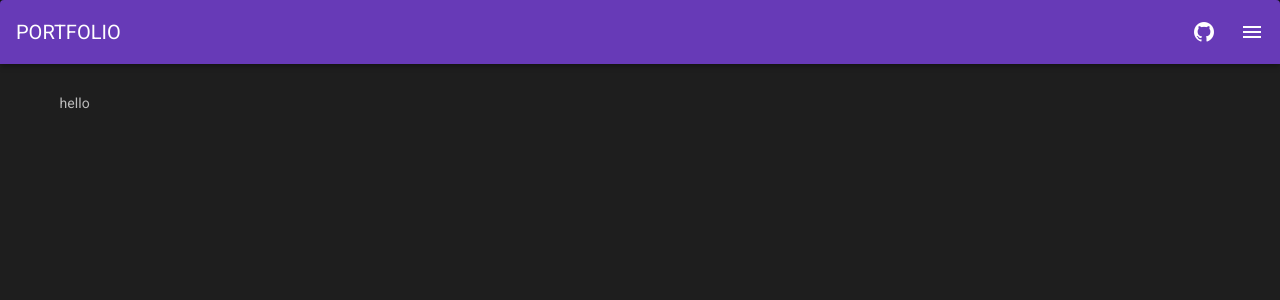
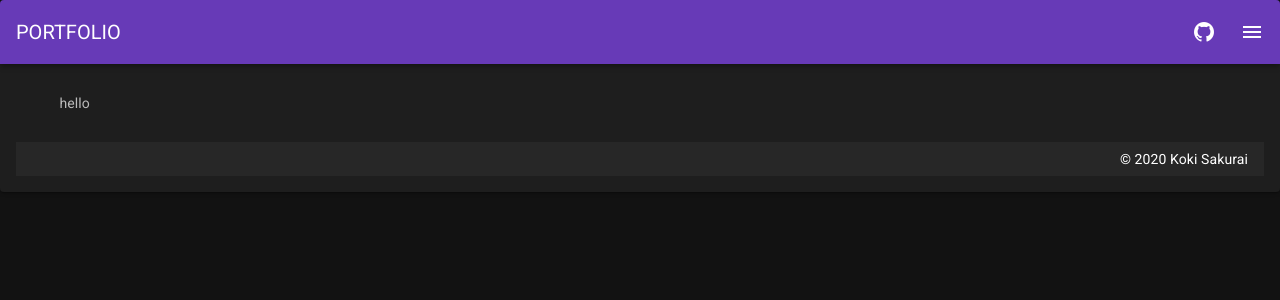
Before and after one commit to kousaku1122/profile-vue, a Nuxt app in the folder profile/: page / in a window 1280 px wide. Shown: the top 300 px of the page. Built offline with nearby package versions, Linux system fonts and the light colour scheme.

Commit message:
Feat footer

```diff
--- /dev/null
+++ b/profile/components/footer.vue
@@ -0,0 +1,6 @@
+<template>
+  <v-footer>
+    <v-spacer></v-spacer>
+    <div>&copy; {{ new Date().getFullYear() }} Koki Sakurai</div>
+  </v-footer>
+</template>
--- a/profile/layouts/default.vue
+++ b/profile/layouts/default.vue
@@ -2,7 +2,6 @@
   <v-app>
     <v-card
         class="mx-auto overflow-hidden"
-        height="400"
         width="100%"
       >
       <Header @drawer="updateDrawer" />
@@ -13,6 +12,7 @@
             <nuxt />
           </v-container>
         </v-main>
+        <Footer />
       </v-card-text>
     </v-card>
   </v-app>
@@ -21,6 +21,8 @@
 <script>
 import Header from '@/components/header.vue';
 import Drawer from '@/components/drawer.vue';
+import Footer from '@/components/footer.vue';
+
 export default {
   data: () => ({
      drawer: false,
@@ -28,6 +30,7 @@ export default {
   components: {
     Header,
     Drawer,
+    Footer,
   },
   methods: {
       updateDrawer (value) {
```
